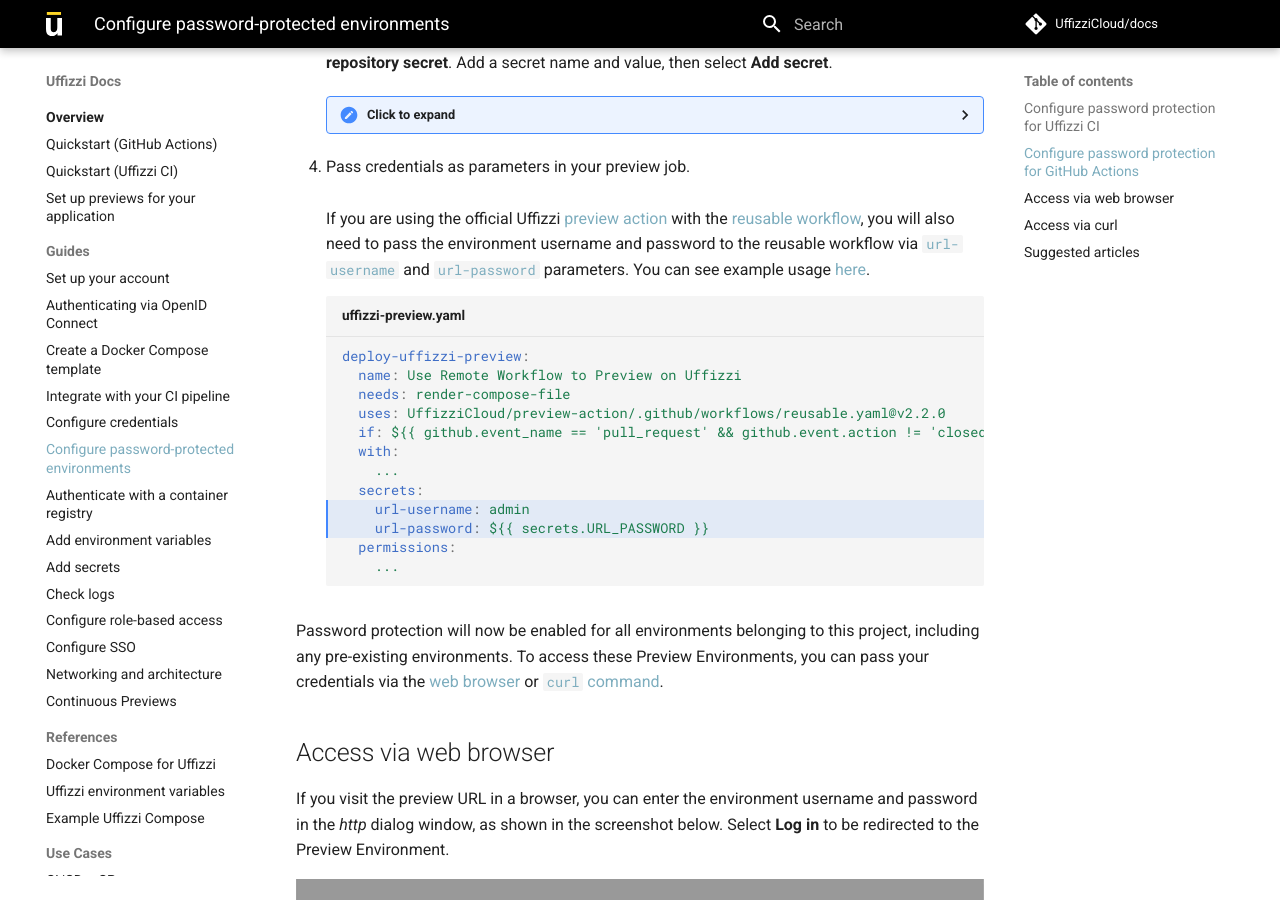
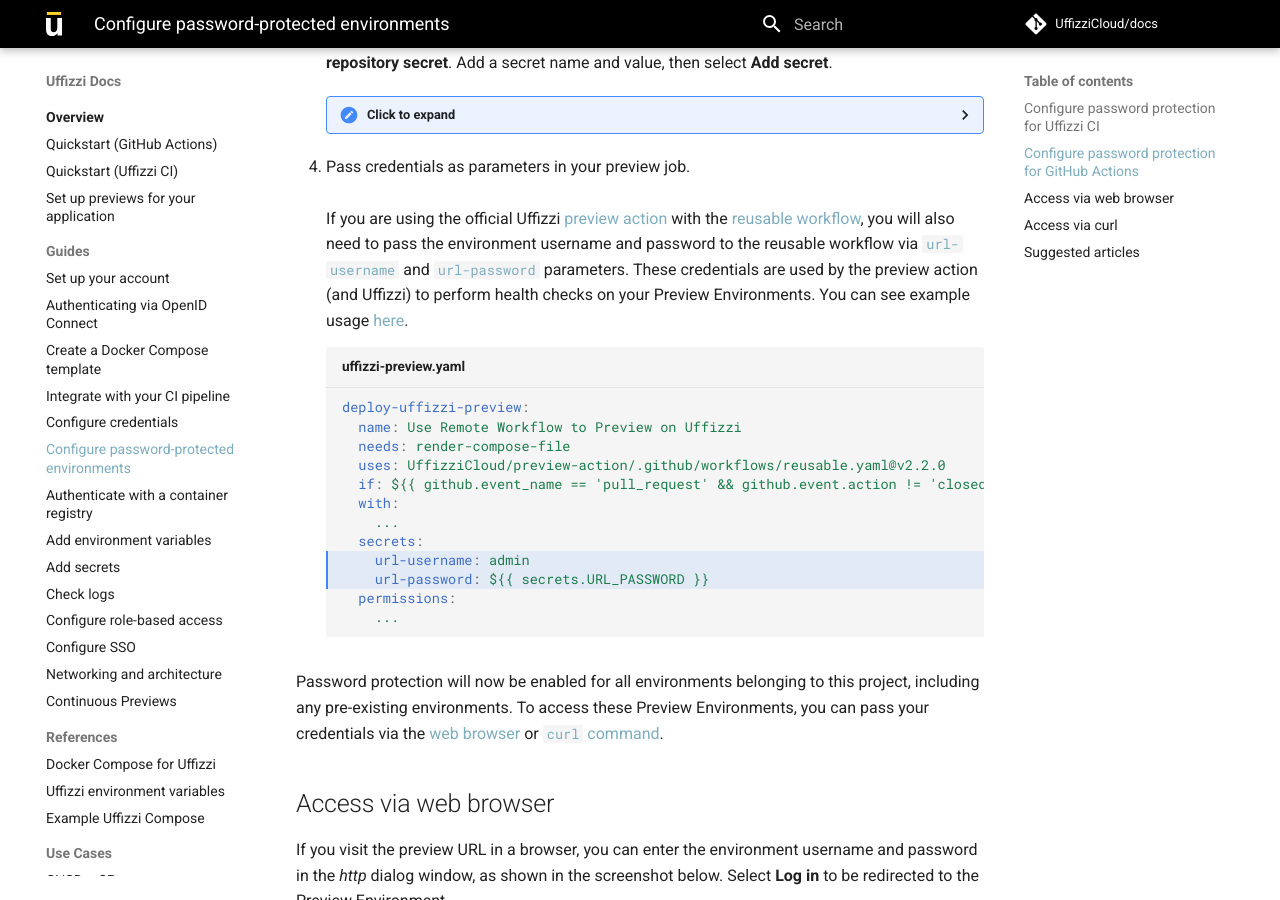
Before and after one commit to UffizziCloud/docs, an MkDocs documentation site: the page built from docs/guides/password-protected.md, in a window 1280 px wide and 900 px high, scrolled down 1060 px. Built offline with MkDocs 1.6.1 and Material for MkDocs 9.7.7, drawn with Linux system fonts in a browser that asks for light colours; comment, search, counter and statistics services are not loaded.

Commit message:
clarified use of url-password and url-username

````diff
--- a/docs/guides/password-protected.md
+++ b/docs/guides/password-protected.md
@@ -31,7 +31,7 @@
   </details>
 4. Pass credentials as parameters in your preview job.
   &nbsp;
-  If you are using the official Uffizzi [preview action](https://github.com/marketplace/actions/preview-environments) with the [reusable workflow](https://github.com/UffizziCloud/preview-action/blob/master/.github/workflows/reusable.yaml), you will also need to pass the environment username and password to the reusable workflow via [`url-username`](https://github.com/marketplace/actions/preview-environments#url-username-and-url-password) and [`url-password`](https://github.com/marketplace/actions/preview-environments#url-username-and-url-password) parameters. You can see example usage [here](https://github.com/UffizziCloud/example-voting-app/blob/8f78f9204c8869aca538cb929d49c5b1074da8ff/.github/workflows/uffizzi-previews.yml#L179-L180).
+  If you are using the official Uffizzi [preview action](https://github.com/marketplace/actions/preview-environments) with the [reusable workflow](https://github.com/UffizziCloud/preview-action/blob/master/.github/workflows/reusable.yaml), you will also need to pass the environment username and password to the reusable workflow via [`url-username`](https://github.com/marketplace/actions/preview-environments#url-username-and-url-password) and [`url-password`](https://github.com/marketplace/actions/preview-environments#url-username-and-url-password) parameters. These credentials are used by the preview action (and Uffizzi) to perform health checks on your Preview Environments. You can see example usage [here](https://github.com/UffizziCloud/example-voting-app/blob/8f78f9204c8869aca538cb929d49c5b1074da8ff/.github/workflows/uffizzi-previews.yml#L179-L180).
   &nbsp;
   ``` yaml hl_lines="9 10" title="uffizzi-preview.yaml"
   deploy-uffizzi-preview:
````
